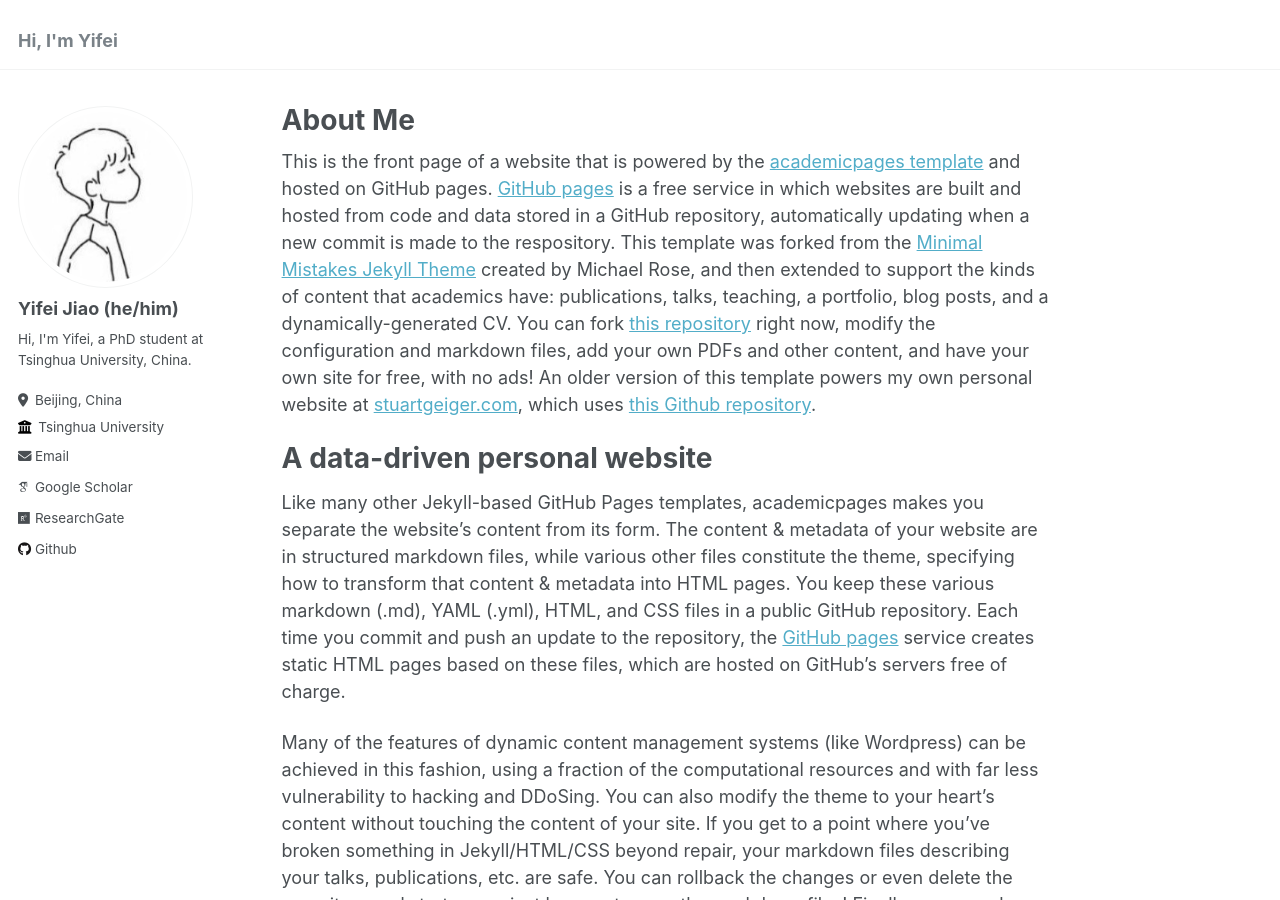
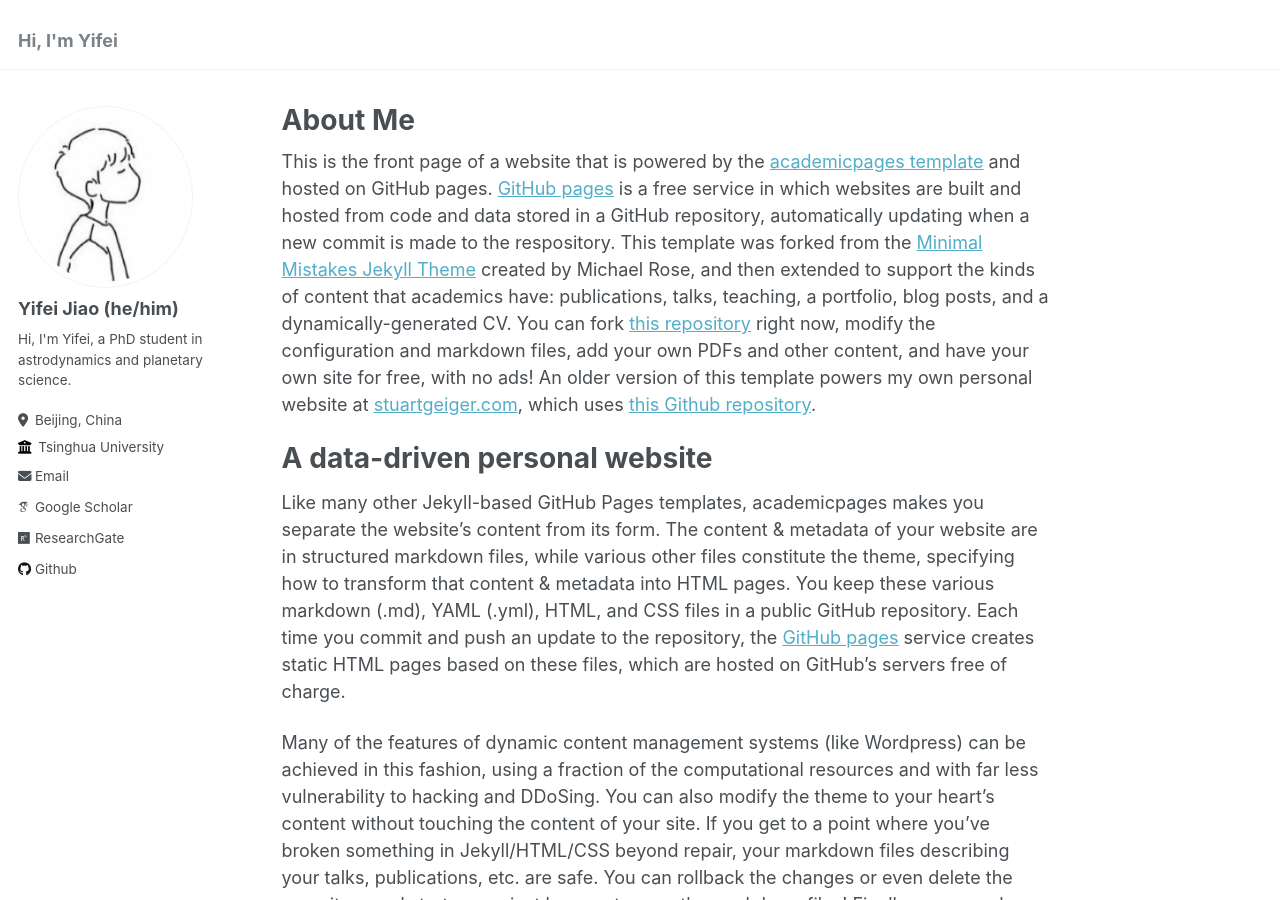
Before and after one commit to jiaoyf-thu/jiaoyf-thu.github.io, a Jekyll site: the page built from _pages/about.md, in a window 1280 px wide and 900 px high. Built offline with Jekyll 4.4.1, drawn with Linux system fonts in a browser that asks for light colours; some web fonts are replaced.

Commit message:
Update _config.yml

```diff
--- a/_config.yml
+++ b/_config.yml
@@ -24,7 +24,7 @@ author:
   avatar           : "profile.png"
   name             : "Yifei Jiao (he/him)"
   pronouns         : # "he/him"
-  bio              : "Hi, I'm Yifei, a PhD student at Tsinghua University, China."
+  bio              : "Hi, I'm Yifei, a PhD student in astrodynamics and planetary science."
   location         : "Beijing, China"
   employer         : "Tsinghua University"
   uri              : # URL
```
